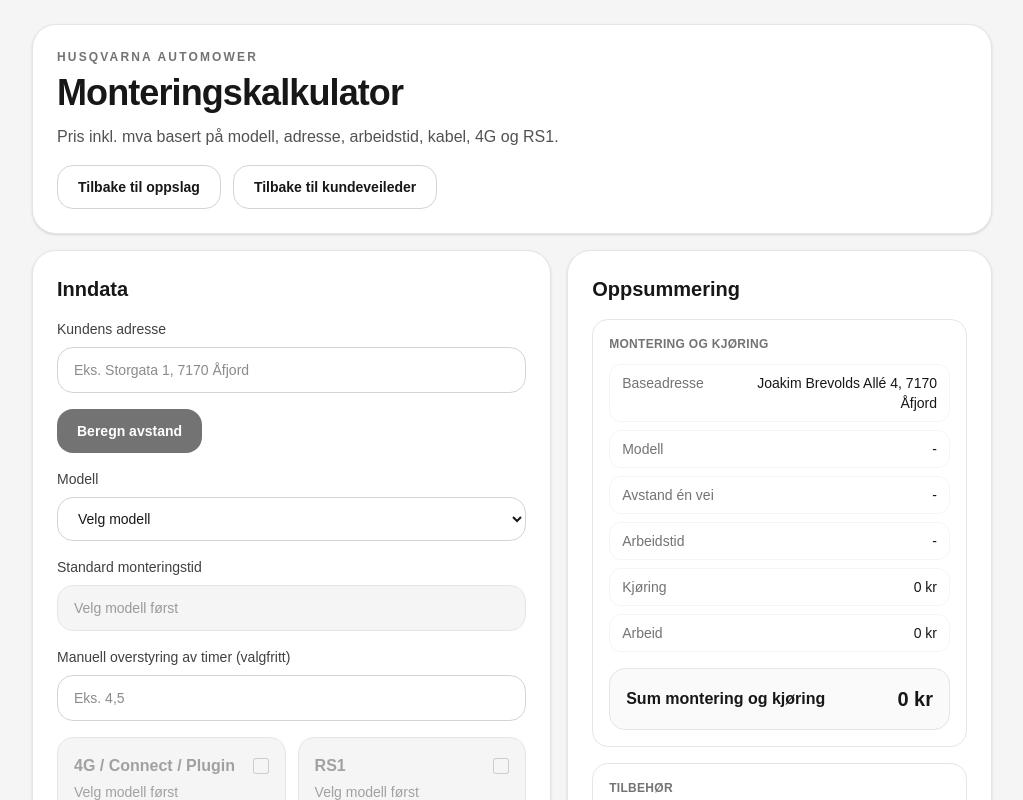
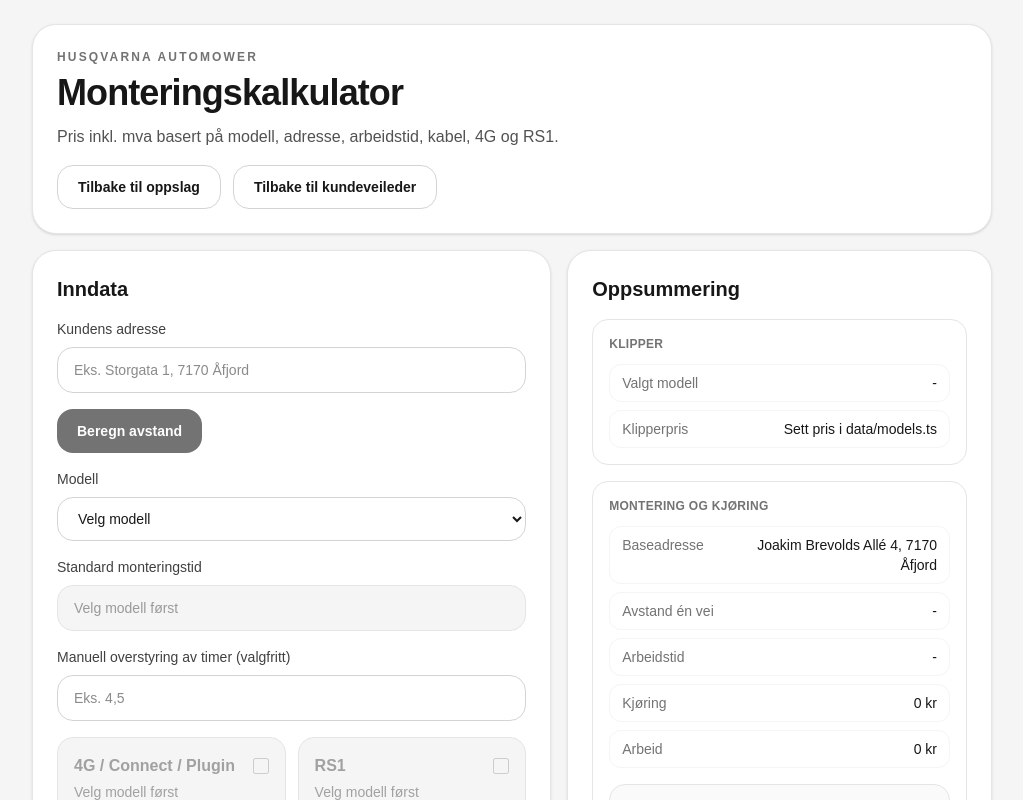
Before and after one commit to Kimas1986/Automower, a Next.js app: page /kalkulator in a window 1280 px wide. Shown: the top 800 px of the page, without its empty margins (128-1151 px from the left). Built offline with nearby package versions, Linux system fonts and the light colour scheme.

Commit message:
Legger til klipperpris og modellbytte mellom anbefalt og tryggere alternativ

```diff
--- a/app/kalkulator/page.tsx
+++ b/app/kalkulator/page.tsx
@@ -1,6 +1,7 @@
 "use client";
 
 import { useEffect, useMemo, useRef, useState } from "react";
+import { models, type Model } from "@/data/models";
 
 const BASE_ADDRESS = "Joakim Brevolds Allé 4, 7170 Åfjord";
 
@@ -208,6 +209,30 @@ type PrefillState = {
   complexGarden: string;
 };
 
+function toCalculatorModelName(fullName: string) {
+  return fullName.replace("Automower ", "");
+}
+
+function fromCalculatorModelName(name: string) {
+  return models.find((model) => toCalculatorModelName(model.name) === name) ?? null;
+}
+
+function getSuggestedCalculatorNames(ids: string[]) {
+  const seen = new Set<string>();
+  const result: string[] = [];
+
+  ids.forEach((id) => {
+    const model = models.find((item) => item.id === id);
+    if (!model) return;
+    const calculatorName = toCalculatorModelName(model.name);
+    if (seen.has(calculatorName)) return;
+    seen.add(calculatorName);
+    result.push(calculatorName);
+  });
+
+  return result;
+}
+
 export default function KalkulatorPage() {
   const [customerAddress, setCustomerAddress] = useState("");
   const [selectedModel, setSelectedModel] = useState("");
@@ -224,6 +249,8 @@ export default function KalkulatorPage() {
     wants4G: "",
     complexGarden: "",
   });
+
+  const [suggestedModelNames, setSuggestedModelNames] = useState<string[]>([]);
 
   const [distance, setDistance] = useState<DistanceResult | null>(null);
   const [isCalculatingDistance, setIsCalculatingDistance] = useState(false);
@@ -244,6 +271,11 @@ export default function KalkulatorPage() {
 
   const modelConfig = useMemo(
     () => MODEL_CONFIGS.find((m) => m.name === selectedModel) ?? null,
+    [selectedModel]
+  );
+
+  const selectedModelData = useMemo(
+    () => fromCalculatorModelName(selectedModel),
     [selectedModel]
   );
 
@@ -282,10 +314,12 @@ export default function KalkulatorPage() {
         : 0;
 
   const rs1ProductCost = effectiveAddRS1 ? RS1_PRICE : 0;
+  const mowerPrice = selectedModelData?.mowerPrice ?? 0;
 
   const installationAndDrivingTotal = drivingCost + laborCost;
   const accessoriesTotal = cableCost + fourGProductCost + rs1ProductCost;
-  const totalPrice = installationAndDrivingTotal + accessoriesTotal;
+  const grandTotal =
+    installationAndDrivingTotal + accessoriesTotal + Math.max(0, mowerPrice);
 
   useEffect(() => {
     return () => {
@@ -330,15 +364,27 @@ export default function KalkulatorPage() {
     const wants4GQuery = params.get("wants4G") ?? "";
     const complexGarden = params.get("complexGarden") ?? "";
     const cableMetersQuery = params.get("cableMeters") ?? "";
+    const recommendedModelId = params.get("recommendedModelId") ?? "";
+    const saferModelId = params.get("saferModelId") ?? "";
 
     if (address) {
       skipNextAutocompleteRef.current = true;
       setCustomerAddress(address);
     }
 
-    if (model && MODEL_CONFIGS.some((item) => item.name === model)) {
-      setSelectedModel(model);
-      resetOptionalChoices(model);
+    const modelOptions = getSuggestedCalculatorNames(
+      [recommendedModelId, saferModelId].filter(Boolean)
+    );
+    setSuggestedModelNames(modelOptions);
+
+    const initialModel =
+      model && MODEL_CONFIGS.some((item) => item.name === model)
+        ? model
+        : modelOptions[0] ?? "";
+
+    if (initialModel) {
+      setSelectedModel(initialModel);
+      resetOptionalChoices(initialModel);
     }
 
     if (cableMetersQuery) {
@@ -355,8 +401,8 @@ export default function KalkulatorPage() {
     });
 
     const prefilledModel =
-      model && MODEL_CONFIGS.some((item) => item.name === model)
-        ? MODEL_CONFIGS.find((item) => item.name === model) ?? null
+      initialModel && MODEL_CONFIGS.some((item) => item.name === initialModel)
+        ? MODEL_CONFIGS.find((item) => item.name === initialModel) ?? null
         : null;
 
     const prefilledFourGAllowed =
@@ -540,6 +586,20 @@ export default function KalkulatorPage() {
     }
   }
 
+  function chooseSuggestedModel(modelName: string) {
+    setSelectedModel(modelName);
+    resetOptionalChoices(modelName);
+    setManualHours("");
+
+    const nextConfig = MODEL_CONFIGS.find((item) => item.name === modelName);
+    const fourGCanBeAdded =
+      nextConfig?.fourGType === "small" || nextConfig?.fourGType === "plugin";
+
+    if (prefill.wants4G === "yes" && fourGCanBeAdded) {
+      setAddFourG(true);
+    }
+  }
+
   return (
     <main className="min-h-screen bg-neutral-100 text-neutral-900">
       <div className="mx-auto max-w-5xl px-3 py-4 sm:px-5 sm:py-6 lg:px-8">
@@ -644,6 +704,33 @@ export default function KalkulatorPage() {
                             : prefill.complexGarden}
                     </p>
                   ) : null}
+                </div>
+              </div>
+            ) : null}
+
+            {suggestedModelNames.length > 0 ? (
+              <div className="mt-4 rounded-2xl border border-neutral-200 bg-neutral-50 p-4">
+                <p className="text-sm font-semibold text-neutral-900">
+                  Forslag fra kundeveilederen
+                </p>
+                <div className="mt-3 grid gap-2 sm:grid-cols-2">
+                  {suggestedModelNames.map((modelName) => {
+                    const active = modelName === selectedModel;
+                    return (
+                      <button
+                        key={modelName}
+                        type="button"
+                        onClick={() => chooseSuggestedModel(modelName)}
+                        className={`rounded-2xl border px-4 py-3 text-left text-sm font-semibold transition ${
+                          active
+                            ? "border-neutral-900 bg-neutral-900 text-white"
+                            : "border-neutral-300 bg-white text-neutral-900 hover:bg-neutral-50"
+                        }`}
+                      >
+                        {modelName}
+                      </button>
+                    );
+                  })}
                 </div>
               </div>
             ) : null}
@@ -839,12 +926,27 @@ export default function KalkulatorPage() {
 
             <div className="mt-4 rounded-2xl border border-neutral-200 bg-white p-4">
               <p className="text-xs font-semibold uppercase tracking-wide text-neutral-500">
+                Klipper
+              </p>
+
+              <div className="mt-3 space-y-2 text-sm">
+                <SummaryRow label="Valgt modell" value={selectedModel || "-"} />
+                <SummaryRow
+                  label="Klipperpris"
+                  value={
+                    mowerPrice > 0 ? formatCurrency(mowerPrice) : "Sett pris i data/models.ts"
+                  }
+                />
+              </div>
+            </div>
+
+            <div className="mt-4 rounded-2xl border border-neutral-200 bg-white p-4">
+              <p className="text-xs font-semibold uppercase tracking-wide text-neutral-500">
                 Montering og kjøring
               </p>
 
               <div className="mt-3 space-y-2 text-sm">
                 <SummaryRow label="Baseadresse" value={BASE_ADDRESS} />
-                <SummaryRow label="Modell" value={selectedModel || "-"} />
                 <SummaryRow
                   label="Avstand én vei"
                   value={distance ? `${distance.km.toFixed(1)} km` : "-"}
@@ -909,12 +1011,18 @@ export default function KalkulatorPage() {
 
             <div className="mt-4 rounded-2xl border border-neutral-200 bg-neutral-50 p-4">
               <div className="flex items-center justify-between gap-4">
-                <span className="text-base font-semibold">Total inkl. mva</span>
+                <span className="text-base font-semibold">Total ferdig estimat</span>
                 <span className="text-xl font-bold">
-                  {formatCurrency(totalPrice)}
+                  {formatCurrency(grandTotal)}
                 </span>
               </div>
             </div>
+
+            {mowerPrice <= 0 ? (
+              <div className="mt-4 rounded-2xl border border-amber-200 bg-amber-50 p-4 text-sm text-amber-800">
+                Klipperprisen er ikke satt ennå. Fyll inn <span className="font-semibold">mowerPrice</span> i <span className="font-semibold">data/models.ts</span> for å få komplett totalestimat.
+              </div>
+            ) : null}
 
             <div className="mt-4 rounded-2xl border border-neutral-200 bg-white p-4">
               <p className="text-xs font-semibold uppercase tracking-wide text-neutral-500">
--- a/app/kunde/page.tsx
+++ b/app/kunde/page.tsx
@@ -243,7 +243,8 @@ function estimateCableMeters(model: Model, perimeterMeters: number, points: Poin
 function buildCalculatorHref(input: {
   selectedAddress: string;
   areaSquareMeters: number;
-  model: Model;
+  recommendedModel: Model;
+  saferAlternative: Model | null;
   boundaryType: BoundaryTypeOption;
   mowingPattern: MowingPatternOption;
   wants4G: "yes" | "no" | "unknown" | "";
@@ -257,7 +258,13 @@ function buildCalculatorHref(input: {
     params.set("address", input.selectedAddress);
   }
 
-  params.set("model", mapModelToCalculatorName(input.model));
+  params.set("model", mapModelToCalculatorName(input.recommendedModel));
+  params.set("recommendedModelId", input.recommendedModel.id);
+
+  if (input.saferAlternative) {
+    params.set("saferModelId", input.saferAlternative.id);
+  }
+
   params.set("area", String(Math.round(input.areaSquareMeters)));
   params.set("boundaryType", input.boundaryType);
   params.set("mowingPattern", input.mowingPattern);
@@ -747,7 +754,8 @@ export default function KundePage() {
       ? buildCalculatorHref({
           selectedAddress,
           areaSquareMeters: drawnAreaSquareMeters,
-          model: recommendationResult.recommended.model,
+          recommendedModel: recommendationResult.recommended.model,
+          saferAlternative: recommendationResult.saferAlternative?.model ?? null,
           boundaryType,
           mowingPattern: mowingPattern as MowingPatternOption,
           wants4G,
```
Also changed, not shown: data/models.ts (+21 -0 lines).
